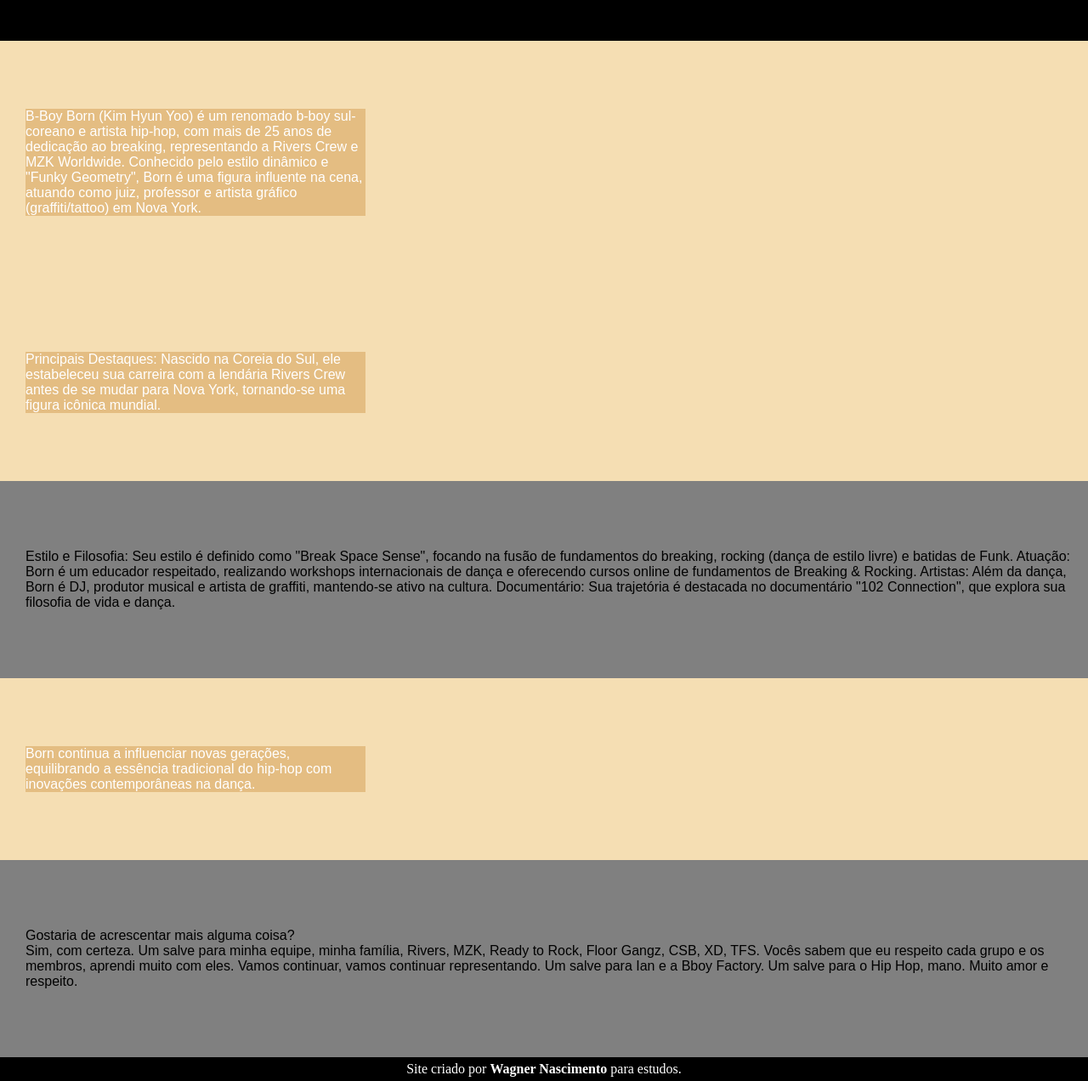
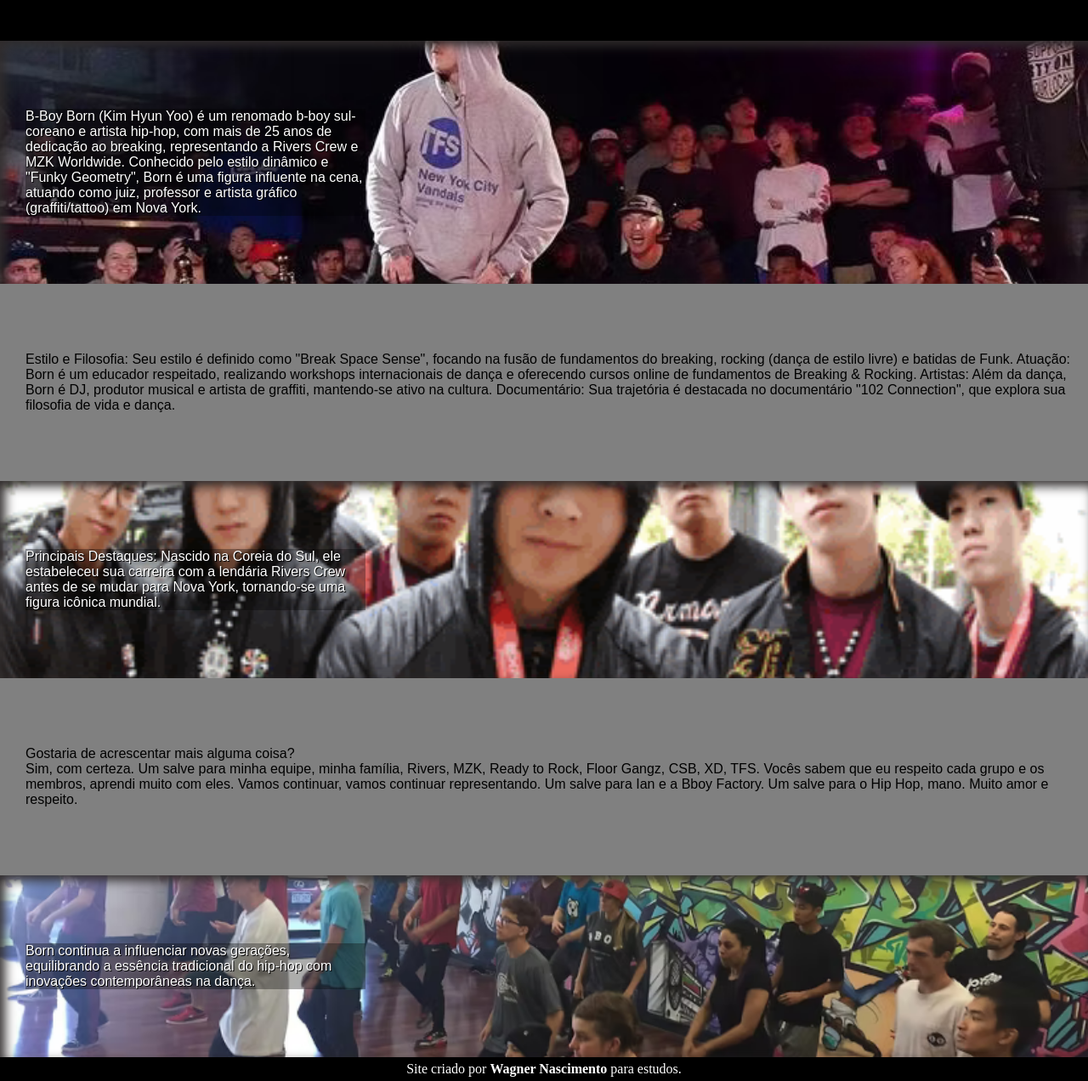
Before and after one commit to wagnernascimenttoo/html-css, a plain HTML site: page desafios/projeto02/index.html in a window 1280 px wide. Shown: the part 144-1416 px from the top of the page at 85% size. Drawn offline with Linux system fonts and the light colour scheme.

Commit message:
site finalizado

```diff
--- a/desafios/projeto02/estilo/style.css
+++ b/desafios/projeto02/estilo/style.css
@@ -50,19 +50,40 @@ section.normal{
 }
 
 section.imagem{
-    background-color: wheat;
+    background-color: black;
     color: white;
+    box-shadow: inset 6px 6px 13px 0px rgb(48, 44, 44);
+    background-attachment: fixed;
+
 
 }
 
 section.imagem > p{
     width: 400px;
-    background-color: rgb(228, 189, 130);
+    background-color:rgba(0, 0, 0, 0.32);
+    text-shadow: 1px 1px 0px black;
 
 }
 
 section#img01{
-    background-image: url();
+    background-image: url(../imagem/bboy-born01.png);
+    background-position:left center;
+    background-repeat: no-repeat;
+    background-size: cover;
+}
+
+section#img02{
+    background-image: url(../imagem/bboy-born03.png);
+    background-position: center center ;
+    background-repeat: no-repeat;
+    background-size: cover;
+}
+
+section#img03{
+    background-image: url(../imagem/bboy-born02.png);
+    background-position:left center;
+    background-repeat:no-repeat;
+    background-size: cover;
 }
 
 footer{
--- a/desafios/projeto02/index.html
+++ b/desafios/projeto02/index.html
@@ -18,20 +18,15 @@
     B-Boy Born (Kim Hyun Yoo) é um renomado b-boy sul-coreano e artista hip-hop, com mais de 25 anos de dedicação ao breaking, representando a Rivers Crew e MZK Worldwide. Conhecido pelo estilo dinâmico e "Funky Geometry", Born é uma figura influente na cena, atuando como juiz, professor e artista gráfico (graffiti/tattoo) em Nova York.</p>
 </section>
 
-<section class="imagem" id="img02">
-    <p>Principais Destaques:
-    Nascido na Coreia do Sul, ele estabeleceu sua carreira com a lendária Rivers Crew antes de se mudar para Nova York, tornando-se uma figura icônica mundial.
-    </section>
-
-    <section class="normal">
+<section class="normal">
     Estilo e Filosofia: Seu estilo é definido como "Break Space Sense", focando na fusão de fundamentos do breaking, rocking (dança de estilo livre) e batidas de Funk.
     Atuação: Born é um educador respeitado, realizando workshops internacionais de dança e oferecendo cursos online de fundamentos de Breaking & Rocking.
     Artistas: Além da dança, Born é DJ, produtor musical e artista de graffiti, mantendo-se ativo na cultura.
     Documentário: Sua trajetória é destacada no documentário "102 Connection", que explora sua filosofia de vida e dança.</p>
 </section>
-
-<section class="imagem" id="img03">
-    <p>Born continua a influenciar novas gerações, equilibrando a essência tradicional do hip-hop com inovações contemporâneas na dança.</p>
+<section class="imagem" id="img02">
+    <p>Principais Destaques:
+    Nascido na Coreia do Sul, ele estabeleceu sua carreira com a lendária Rivers Crew antes de se mudar para Nova York, tornando-se uma figura icônica mundial.
 </section>
 
 <section class="normal">
@@ -41,6 +36,9 @@
 
     Sim, com certeza. Um salve para minha equipe, minha família, Rivers, MZK, Ready to Rock, Floor Gangz, CSB, XD, TFS. Vocês sabem que eu respeito cada grupo e os membros, aprendi muito com eles. Vamos continuar, vamos continuar representando. Um salve para Ian e a Bboy Factory. Um salve para o Hip Hop, mano. Muito amor e respeito.
 </section>
+<section class="imagem" id="img03">
+    <p>Born continua a influenciar novas gerações, equilibrando a essência tradicional do hip-hop com inovações contemporâneas na dança.</p>
+</section>
 <footer>
     <p>Site criado por <a href="https://github.com/wagnernascimenttoo" target="_blank">Wagner Nascimento</a> para estudos.</p>
 </footer>
```
